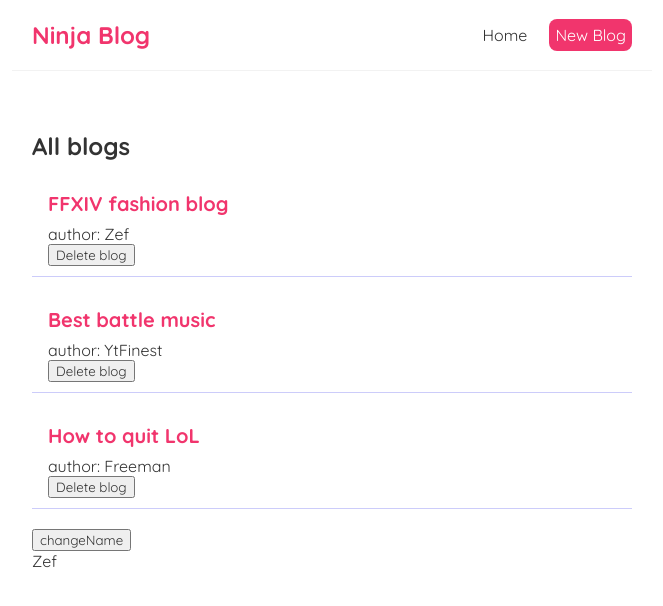
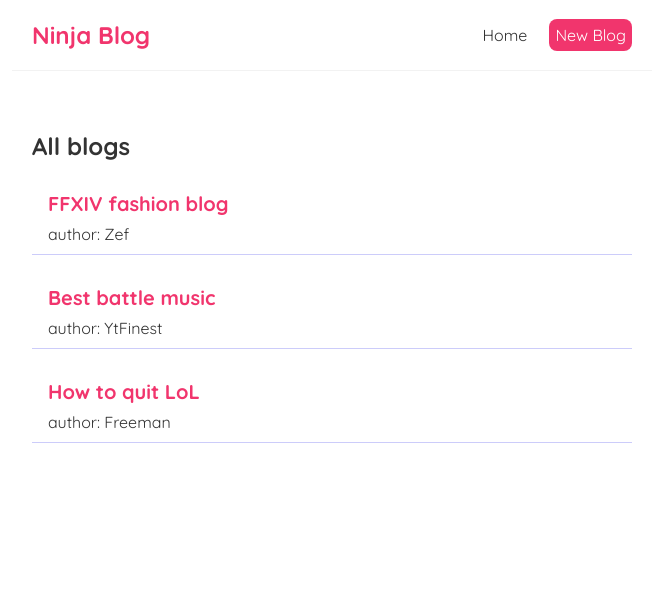
Before and after one commit to Tsumirez/ninja-blog, a React (Create React App) app: page / in a window 1280 px wide. Shown: the top 606 px of the page, without its empty margins (308-971 px from the left). Built offline with nearby package versions, Linux system fonts and the light colour scheme; data requests are answered from the project's data file.

Commit message:
Added a simple loading indicator for home component
For now it's simulated with setTimeout function.

```diff
--- a/src/BlogList.js
+++ b/src/BlogList.js
@@ -1,16 +1,15 @@
-const BlogList = ({blogs, title, handleDelete}) => {
+const BlogList = ({blogs, title}) => {
 
     //const blogs = props.blogs;
     //const title = props.title;
 
     return (
     <div className="blog-list">
-        <h2>{title}</h2>
+      <h2>{title}</h2>
       {blogs.map((blog) => (
         <div className="blog-preview" key={blog.id}>
           <h2>{blog.title}</h2>
           <p>author: {blog.author}</p>
-          <button onClick={() => handleDelete(blog.id)}>Delete blog</button>
         </div>
       ))}
     </div>
--- a/src/Home.js
+++ b/src/Home.js
@@ -3,29 +3,27 @@ import BlogList from './BlogList';
 
 const Home = () => {
     //let name = 'Zef'
-    const [blogs, setBlogs] = useState([
-        {title:'FFXIV fashion blog', body: 'Lorem ipsum...', author: 'Zef', id: 1},
-        {title:'Best battle music', body: 'Lorem ipsum...', author: 'YtFinest', id: 2},
-        {title:'How to quit LoL', body: 'Lorem ipsum...', author: 'Freeman', id: 3}
-    ]);
-
-    const [name,setName] = useState('Zef');
-
-    const handleDelete = (id) => {
-        setBlogs(blogs.filter(blog => blog.id!==id))
-    }
+    const [blogs, setBlogs] = useState(null);
+    const [isPending,setIsPending] = useState(true);
 
     useEffect(()=>{
-        console.log('use effect ran')
-        console.log(blogs);
-        console.log(name);
-    },[name])
+        setTimeout(() => {
+            fetch('http://localhost:8000/blogs')
+            .then(res => {
+                return res.json()
+            })
+            .then((data => {
+                console.log(data)
+                setBlogs(data);
+                setIsPending(false);
+            }))
+        },1000);
+    },[])
 
     return (
         <div className="home">
-            <BlogList blogs={blogs} title="All blogs" handleDelete={handleDelete}/>
-            <button onClick={() => setName('Tsumirez')}>changeName</button>
-            <p>{name}</p>
+            {isPending && <div>Loading...</div>}
+            {blogs && <BlogList blogs={blogs} title="All blogs" />}
             {/* <BlogList blogs={blogs.filter(blog => blog.author!=='Zef')} title="Blogs not from Zef" /> */}
         </div>
     )
```
